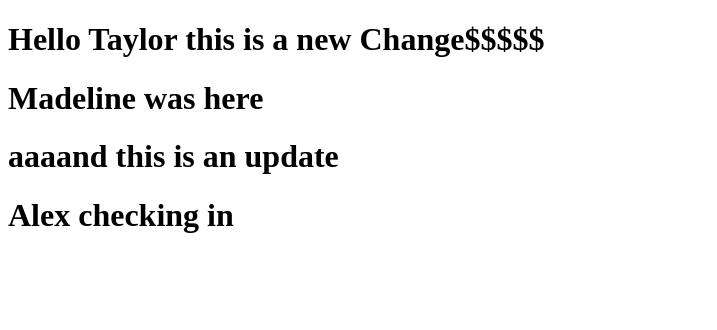
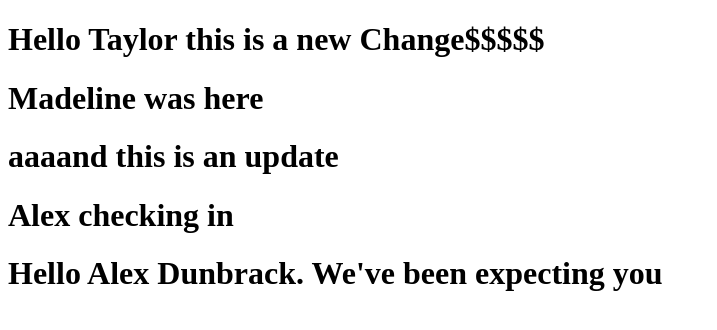
Before and after one commit to wksullivan1/320FinalProject, a plain HTML site: page SelectStarStudentsFinalProject/web/index.html in a window 1280 px wide. Shown: the whole page, without its empty margins (0-717 px from the left). Drawn offline with Linux system fonts and the light colour scheme.

Commit message:
Taylor's Response conflict with Alex

```diff
--- a/SelectStarStudentsFinalProject/web/index.html
+++ b/SelectStarStudentsFinalProject/web/index.html
@@ -15,4 +15,5 @@ and open the template in the editor.
         <h1>Madeline was here</h1>
         <h1>aaaand this is an update</h1>
         <h1>Alex checking in</h1>
+        <h1>Hello Alex Dunbrack. We've been expecting you</h1>
 </html>
```
